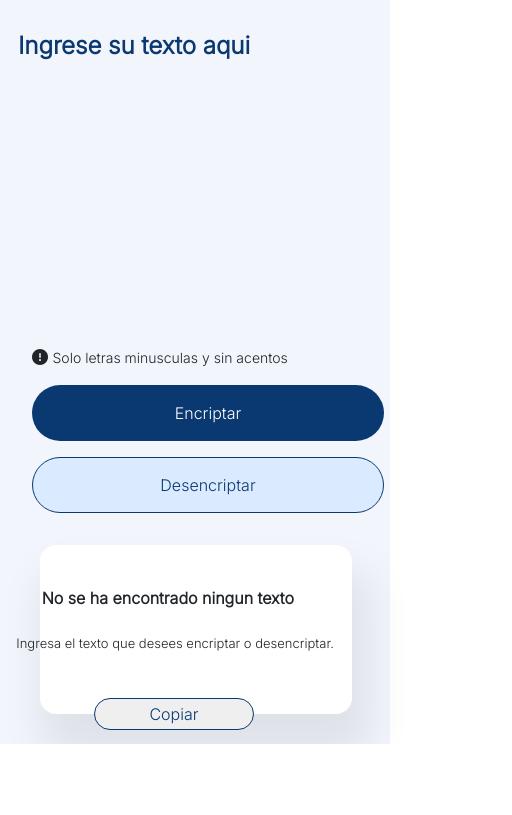
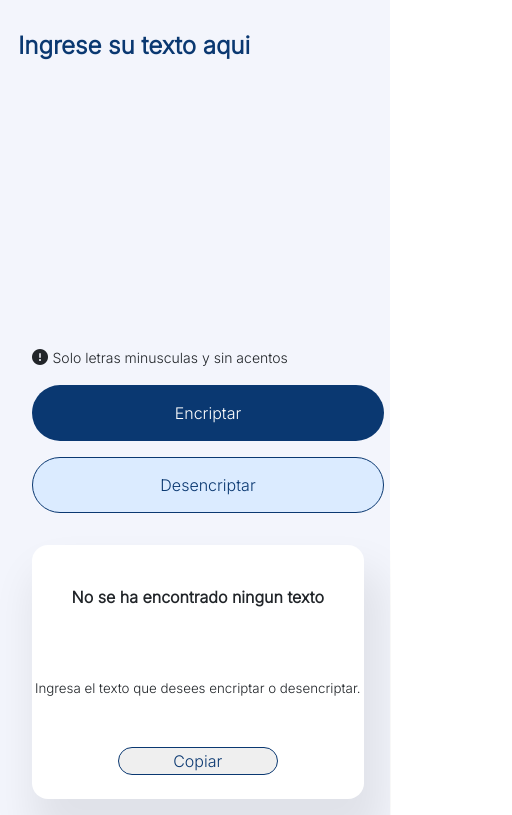
Before and after one commit to EstebanCandioti/encriptador-G4, a plain HTML site: page challenge encriptador/index.html in a window 390 px wide. Shown: the part 102-917 px from the top of the page, 512 px wide, since content can reach past the window. Before the commit the page ends 846 px from the top, so only its background shows below. Drawn offline with nearby package versions, Linux system fonts and the light colour scheme.

Commit message:
Ajuste en los estilos y responsive
se modificaron las clases de la seccion "salida" para facilitar la responsavilidad del encriptador

```diff
--- a/challenge encriptador/css/body.css
+++ b/challenge encriptador/css/body.css
@@ -1,5 +1,4 @@
 .body{
-    margin: 0;
     background-color: rgba(243, 245, 252, 1);
     max-width: 100%;
     height: 100%;
@@ -15,5 +14,4 @@
     }
 }
 @media screen and (max-width: 425px){
-
 }
--- a/challenge encriptador/css/entrada.css
+++ b/challenge encriptador/css/entrada.css
@@ -14,8 +14,8 @@
 
 @media screen and (max-width: 425px){
     .entrada{
+        width: 92%;
         margin-top: 1rem;
         margin-left: 1rem;
-        margin-right: 1rem;
     }
 }
--- a/challenge encriptador/css/salida.css
+++ b/challenge encriptador/css/salida.css
@@ -1,36 +1,28 @@
 .salida{
+    display: flex;
+    flex-direction: column;
+    align-items: center;
+    justify-content: space-evenly;
+    background-color: #ffff;
     height: 90vh;
-    background: #ffff;
-    background-image: url(/img/Munieco.png);
-    background-repeat: no-repeat;
-    background-position: center;
-    border: none;
     border-radius: 1rem;
-    color: #0a3871;
-    resize: none;
-    padding-right: 15rem;
-    margin-right:10rem;
-    margin-bottom: 1.5rem;
     box-shadow: 10px 34px 42px 10px rgba(0, 0, 0, 0.08);
+    width:40rem;
+    margin-right: 3rem;
+    margin-left: 2rem;
+    margin-bottom: 1rem;
 }
 
-.salida:focus{
-    outline: none;
-}
-
-@media screen and (max-width: 768px) {
+@media screen and (max-width:768px) {
     .salida{
-        padding-right: 0;
-        width:90%;
-        background-image: none;
-        height: 20vh;
-        margin-left: 2.5rem;
+        width: 90%;
+        height: 30vh;
     }
 }
 
-@media screen and (max-width: 425px) {
+@media screen and (max-width:425px) {
     .salida{
-        width: 80%;
-        height: 20vh;
+        width: 85%;
+        height: 30vh;
     }
 }
--- /dev/null
+++ b/challenge encriptador/css/salida/salida-textarea.css
@@ -0,0 +1,31 @@
+.salida__textarea{
+    margin-top: 1rem;
+    width: 90%;
+    height: 100%;
+    background-image: url(/img/Munieco.png);
+    background-repeat: no-repeat;
+    background-position: center;
+    border: none;
+    color: #0a3871;
+    resize: none;
+}
+
+.salida__textarea:focus{
+    outline: none;
+}
+
+@media screen and (max-width: 768px) {
+    .salida__textarea{
+        padding-right: 0;
+        width:90%;
+        background-image: none;
+        height: 20vh;
+        margin-left: 2.5rem;
+    }
+}
+
+@media screen and (max-width: 425px) {
+    .salida__textarea{
+        width: 80%;
+    }
+}
--- a/challenge encriptador/css/salida/salida__copiar.css
+++ b/challenge encriptador/css/salida/salida__copiar.css
@@ -1,15 +1,12 @@
 .salida__copiar{
-    position: absolute;
-    bottom: 4rem;
-    right: 21rem;
     color: #0a3871;
     border: 1px solid #0a3871;
     border-radius: 1rem;
     cursor: pointer;
     height: 3rem;
-    margin-left: 4.8rem;
-    margin-top: 45rem;
     width: 10rem;
+    margin-top: 2rem;
+    margin-bottom: 1.5rem;
 }
 
 @media screen and (max-width: 768px){
--- a/challenge encriptador/css/salida/salida__texto.css
+++ b/challenge encriptador/css/salida/salida__texto.css
@@ -1,23 +1,17 @@
 .salida__texto{
-    position: absolute;
-    top: 20rem;
-    right: 14rem;
+    margin-top: 2.5rem;
     font-weight: 600;
     font-size: 1.5rem;
 }
 
 @media screen and (max-width: 768px) {
     .salida__texto{
-        top:42rem;
-        right:13rem;
-        font-size: 1.3rem;
+        font-size: 1.5rem;
     }
 }
 
 @media screen and (max-width: 425px) {
     .salida__texto{
-        top:43rem;
-        right:6rem;
         font-size: 1rem;
     }
 }
--- /dev/null
+++ b/challenge encriptador/css/salida/salida_consejo.css
@@ -0,0 +1,15 @@
+.salida__consejo{
+    font-size: 2.5rem;
+}
+
+@media screen and (max-width:768px) {
+    .salida__consejo{
+        font-size: 2rem;
+    }
+}
+
+@media screen and (max-width:425px) {
+    .salida__consejo{
+        font-size: smaller;
+    }
+}
--- a/challenge encriptador/index.html
+++ b/challenge encriptador/index.html
@@ -13,8 +13,9 @@
         <link rel="stylesheet" href="/css/aviso.css">
         <link rel="stylesheet" href="/css/salida.css">
         <link rel="stylesheet" href="/css/salida/salida__copiar.css">
-        <link rel="stylesheet" href="/css/salida/salida-consejo.css">
+        <link rel="stylesheet" href="/css/salida/salida_consejo.css">
         <link rel="stylesheet" href="/css/salida/salida__texto.css">
+        <link rel="stylesheet" href="/css/salida/salida-textarea.css">
         <link rel="stylesheet" href="/css/botonera.css">
         <link rel="stylesheet" href="/css/botonera/botonera-desencriptar.css">
         <link rel="stylesheet" href="/css/botonera/botonera-encriptar.css">
@@ -44,10 +45,10 @@
                         <button class="botonera__desencriptar" onclick="btnDesencriptar()">Desencriptar</button>
                     </div>
                 </section>
-                <section>
-                    <textarea class="salida" readonly="readonly" data-textoFinal data-clipboard-action="copy"  rows="10" cols="30"></textarea>
+                <section class="salida">
                     <p class="salida__texto">No se ha encontrado ningun texto</p>
-                    <small class="salida__consejo">Ingresa el texto que desees encriptar o desencriptar.</small>
+                    <textarea class="salida__textarea" readonly="readonly" data-textoFinal data-clipboard-action="copy"  rows="10" cols="30"></textarea>
+                    <p class="salida__consejo">Ingresa el texto que desees encriptar o desencriptar.</p>
                     <button class="salida__copiar" onclick="copiar()">Copiar</button>
                 </section>
             </main>
--- a/challenge encriptador/logica.js
+++ b/challenge encriptador/logica.js
@@ -11,7 +11,7 @@ function btnEncriptar(){
     const textoEncriptado = encriptar(textoInicial.value)
     textoFinal.value= textoEncriptado
     textoInicial.value="";
-    const areaEncriptada = document.querySelector(".salida")
+    const areaEncriptada = document.querySelector(".salida__textarea")
     areaEncriptada.style.backgroundImage="none"
     const consejo=document.querySelector(".salida__consejo")
     consejo.style.display="none"
```
